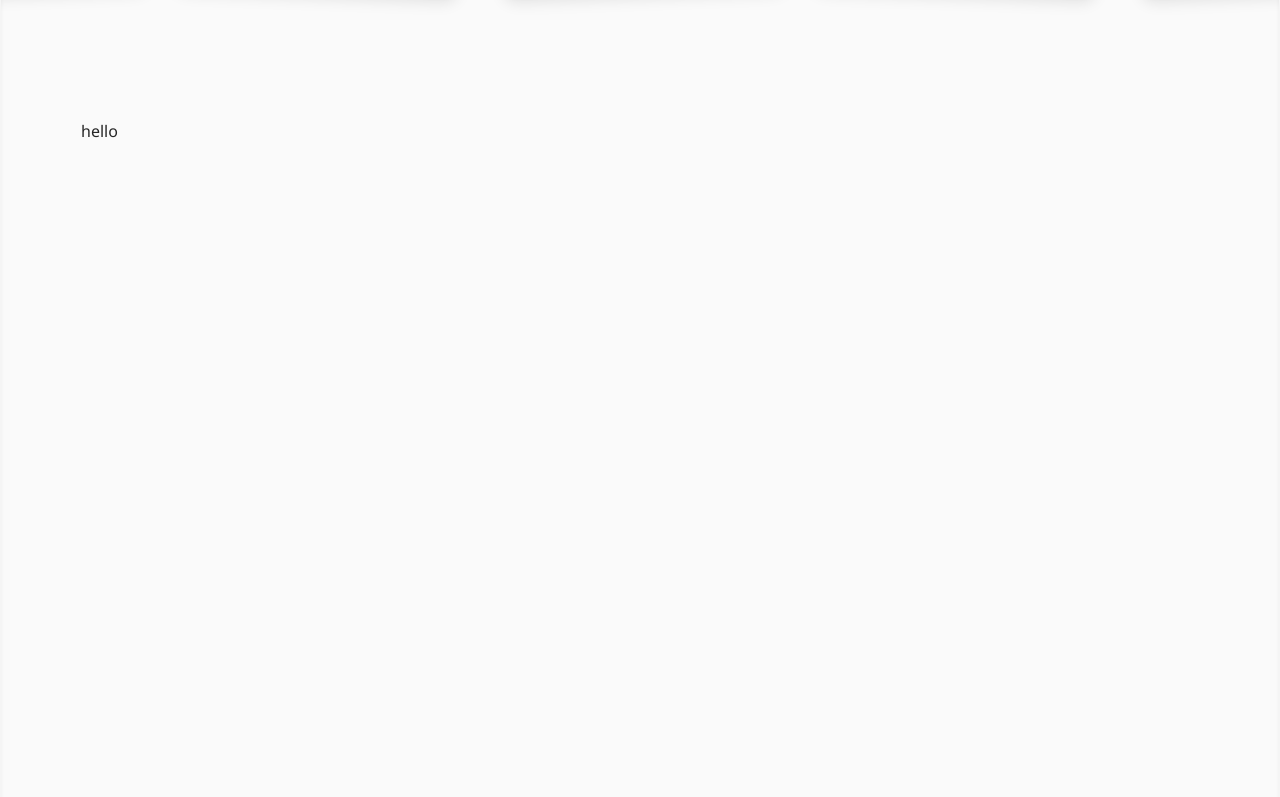
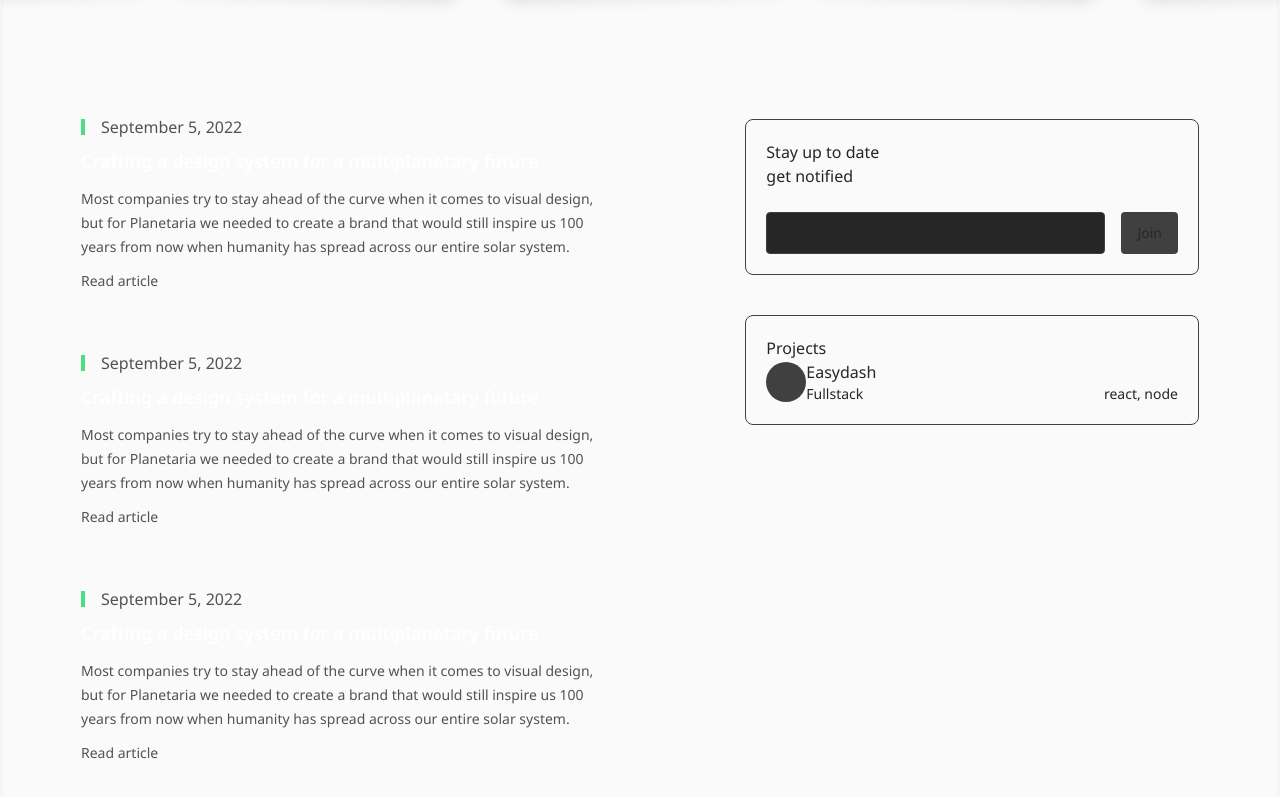
Before and after one commit to Christopher-Warren/portfolio-v4, a Next.js app: page / in a window 1280 px wide. Shown: the part 895-1692 px from the top of the page. Built offline with nearby package versions, Linux system fonts and the light colour scheme.

Commit message:
more styling

```diff
--- a/pages/index.tsx
+++ b/pages/index.tsx
@@ -17,6 +17,27 @@ const Home: NextPage = () => {
   const imgWidth = 290;
   const imgHeight = 300;
 
+  const articles = [
+    {
+      date: "September 5, 2022",
+      title: "Crafting a design system for a multiplanetary future",
+      body: "Most companies try to stay ahead of the curve when it comes to visual design, but for Planetaria we needed to create a brand that would still inspire us 100 years from now when humanity has spread across our entire solar system.",
+      read: "read",
+    },
+    {
+      date: "September 5, 2022",
+      title: "Crafting a design system for a multiplanetary future",
+      body: "Most companies try to stay ahead of the curve when it comes to visual design, but for Planetaria we needed to create a brand that would still inspire us 100 years from now when humanity has spread across our entire solar system.",
+      read: "read",
+    },
+    {
+      date: "September 5, 2022",
+      title: "Crafting a design system for a multiplanetary future",
+      body: "Most companies try to stay ahead of the curve when it comes to visual design, but for Planetaria we needed to create a brand that would still inspire us 100 years from now when humanity has spread across our entire solar system.",
+      read: "read",
+    },
+  ];
+
   return (
     <MainContainer>
       <div className="pt-32 max-w-2xl ">
@@ -32,10 +53,10 @@ const Home: NextPage = () => {
             "https://scontent-atl3-1.xx.fbcdn.net/v/t1.6435-9/106610319_3420818937930887_4070409338961351227_n.jpg?_nc_cat=105&ccb=1-7&_nc_sid=09cbfe&_nc_ohc=bFq1EX1qPBcAX92c1Fi&tn=if_MeQGpU084xV1a&_nc_ht=scontent-atl3-1.xx&oh=00_AT_TzGIRof7tya5RKqzm35IzgIqc0x7LfSm7gL_5UCUdXg&oe=636EB997"
           }
         />
-        <h1 className="text-5xl mt-6 font-bold tracking-tighter">
+        <h1 className="text-5xl mt-6 font-bold tracking-tighter ">
           Unapologetically self-taught full stack developer.
         </h1>
-        <p className="mt-6 text-base font-light dark:text-neutral-300 text-neutral-600 leading-7">
+        <p className="mt-6 text-base font-light dark:text-neutral-300 text-neutral-600 leading-7 ">
           I’m Chris, a software designer and entrepreneur based in New York
           City. I’m the founder and CEO of Planetaria, where we develop
           technologies that empower regular people to explore space on their own
@@ -43,7 +64,7 @@ const Home: NextPage = () => {
         </p>
 
         {/* connect icons */}
-        <div className="text-xl dark:text-neutral-300 text-neutral-600 flex gap-6 mt-6 dark:hover:[&>*]:text-white hover:[&>*]:text-neutral-900 hover:[&>*]:cursor-pointer [&>*]:transition-colors">
+        <div className="text-xl dark:text-neutral-400 text-neutral-600 flex gap-6 mt-6 dark:hover:[&>*]:text-white hover:[&>*]:text-neutral-900 hover:[&>*]:cursor-pointer [&>*]:transition-colors">
           <Link href="">
             <FontAwesomeIcon icon={faLinkedin} />
           </Link>
@@ -120,11 +141,64 @@ const Home: NextPage = () => {
           </div>
         </div>
       </div>
-      <div className="mt-32">hello</div>
-      <div className="h-screen  border-b-2 border-white"></div>
-      <div className="h-screen  border-b-2 border-white"></div>
-      <div className="h-screen  border-b-2 border-white"></div>
-      <div className="h-screen  border-b-2 border-white"></div>
+
+      <div className="mt-32 flex gap-6 pb-32 ">
+        <div className="w-full">
+          {/* Articles section */}
+          {articles.map(({ date, title, body, read }) => {
+            return (
+              <div
+                key={date}
+                className="relative even:my-16 group cursor-pointer"
+              >
+                <div className="absolute w-full h-full bg-neutral-800 opacity-0 group-hover:opacity-100 scale-x-105 scale-y-125 transition-opacity rounded-lg duration-200"></div>
+                <div className="relative  text-neutral-600 dark:text-neutral-500 mb-3 border-l-4 border-green-400 px-4 leading-4">
+                  {date}
+                </div>
+                <div className="relative text-white text-lg font-semibold mb-3">
+                  {title}
+                </div>
+                <div className="relative text-neutral-600 dark:text-neutral-400 mb-3 text-sm leading-6">
+                  {body}
+                </div>
+                <div className="relative text-neutral-600 dark:text-green-400 text-sm">
+                  Read article
+                </div>
+              </div>
+            );
+          })}
+        </div>
+        {/* Articles section */}
+        {/* info section */}
+        <div className="w-full pl-32">
+          <div className="w-full rounded-lg p-5 border border-neutral-700 mb-10">
+            <div>Stay up to date</div>
+            <p className="mb-6">get notified</p>
+            <div className="flex justify-between">
+              <input
+                type="text"
+                className="flex-1 px-2 py-2 bg-neutral-800 border border-neutral-700 focus:border-green-500 rounded outline-none focus:ring ring-green-500/10 ring-offset-1 ring-offset-neutral-900"
+              ></input>
+              <button className="px-4 py-2 ml-4 bg-neutral-700 rounded text-sm">
+                Join
+              </button>
+            </div>
+          </div>
+
+          <div className="w-full rounded-lg p-5 border border-neutral-700">
+            <div>Projects</div>
+            <div className="flex justify-between items-center text-sm">
+              <div className="w-10 h-10 rounded-full bg-neutral-700"></div>
+              <div className="flex-1">
+                <p className="text-base">Easydash</p>
+                <span>Fullstack</span>
+              </div>
+              <p className="self-end">react, node</p>
+            </div>
+          </div>
+        </div>
+        {/* ... info section */}
+      </div>
     </MainContainer>
   );
 };
```
